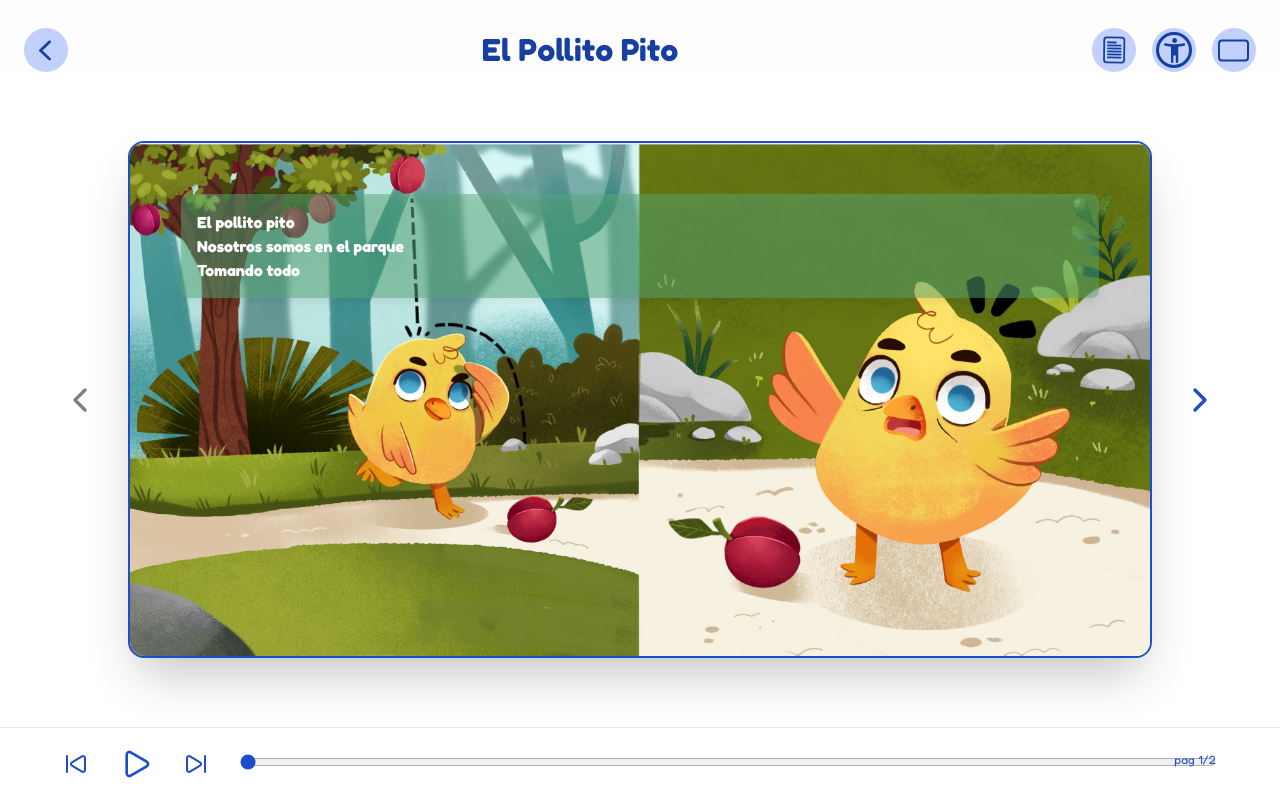
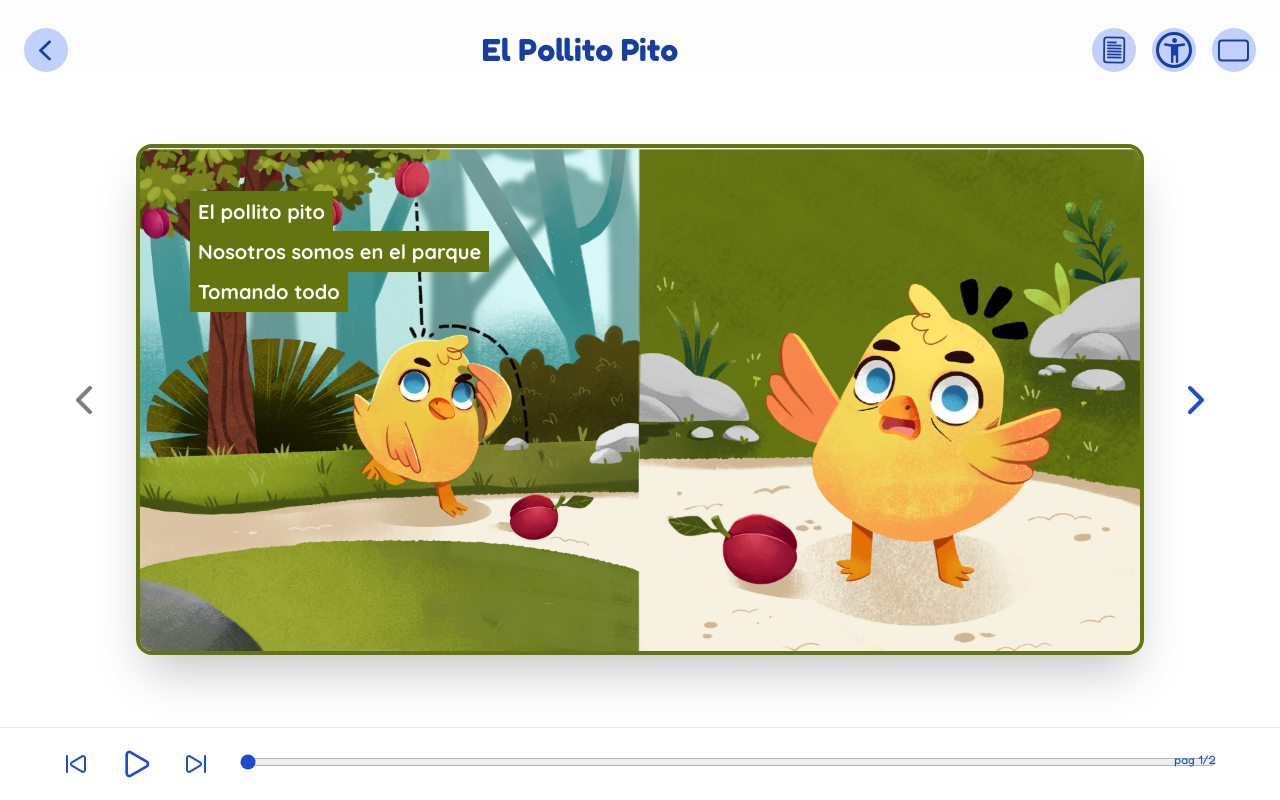
Before and after one commit to criseulises/unicef-books, a Next.js app: page /books/el-pollito-pito/reading in a window 1280 px wide. Built offline with nearby package versions, Linux system fonts and the light colour scheme.

Commit message:
reader ready

```diff
--- a/src/app/books/el-pollito-pito/reading/page.tsx
+++ b/src/app/books/el-pollito-pito/reading/page.tsx
@@ -11,12 +11,16 @@ export default function ReadingPage() {
          imageUrl: "/images/pollito/pagina1.jpg",
          text: "El pollito pito\nNosotros somos en el parque\nTomando todo",
          textPosition: { top: "10%", left: "5%" },
+         textBgColor: '#647411', // el color deseado
+
       },
       {
          id: 2,
          imageUrl: "/images/pollito/pagina2.jpg",
          text: "El pollito Pito encontró una fruta deliciosa",
          textPosition: { top: "15%", left: "10%" },
+         textBgColor: '#647411)', // el color deseado
+
       },
    ];
 
--- a/src/components/BookReader.tsx
+++ b/src/components/BookReader.tsx
@@ -1,12 +1,14 @@
 "use client"
 import { useState } from 'react'
 import { ChevronLeftIcon, ChevronRightIcon } from 'lucide-react'
+import Image from 'next/image'
 
 export interface BookPage {
   id: number
   imageUrl: string
   text: string
   textPosition?: Partial<Record<'top'|'left'|'right'|'bottom', string>>
+  textBgColor?: string  // color de fondo del texto que proviene de la página
 }
 
 export default function BookReader({
@@ -24,6 +26,9 @@ export default function BookReader({
     onChangePage(idx)
   }
 
+  const page = pages[current]
+  const bgColor = page.textBgColor || 'rgba(0,0,0,0.5)'
+
   return (
     <div className="flex-1 flex items-center justify-center bg-background p-8">
       {/* Flecha anterior sin círculo */}
@@ -36,29 +41,44 @@ export default function BookReader({
             : 'text-primary-600 hover:text-primary-700'
         }`}
       >
-        <ChevronLeftIcon className="w-10 h-10 mx-5" />
+        <ChevronLeftIcon className="w-12 h-12 mx-5" />
       </button>
 
       {/* Contenedor del libro */}
-      <div className="relative w-full max-w-6xl rounded-2xl overflow-hidden shadow-2xl border-2 border-primary-600">
-        <img
-          src={pages[current].imageUrl}
+      <div className="relative w-full max-w-6xl rounded-2xl overflow-hidden shadow-2xl border-4 border-[#647411]">
+        <Image
+          src={page.imageUrl}
           alt={`Página ${current + 1}`}
+          width={1500} // ajusta según tu imagen
+          height={754} // ajusta según tu imagen
           className="w-full object-cover"
+          priority={true}
         />
+
         {/* Texto sobre la imagen */}
         <div
-          className="absolute text-white font-bold drop-shadow-lg"
+          className="absolute"
           style={{
-            top: pages[current].textPosition?.top ?? '10%',
-            left: pages[current].textPosition?.left ?? '5%',
-            right: pages[current].textPosition?.right ?? '5%',
-            bottom: pages[current].textPosition?.bottom ?? 'auto',
+            top: page.textPosition?.top ?? '10%',
+            left: page.textPosition?.left ?? '5%',
+            right: page.textPosition?.right ?? '5%',
+            bottom: page.textPosition?.bottom ?? 'auto',
           }}
         >
-          <div className="bg-secondary-600 bg-opacity-50 rounded-lg p-4 backdrop-blur-sm">
-            {pages[current].text.split('\n').map((l, i) => (
-              <p key={i}>{l}</p>
+          <div className="space-y-3">
+            {page.text.split('\n').map((line, i) => (
+              <div key={i}>
+                <span
+                  className="font-quicksand text-white font-semibold text-lg md:text-xl px-2 py-2"
+                  style={{
+                    backgroundColor: bgColor,
+                    boxDecorationBreak: 'clone',
+                    WebkitBoxDecorationBreak: 'clone'
+                  }}
+                >
+                  {line}
+                </span>
+              </div>
             ))}
           </div>
         </div>
@@ -74,7 +94,7 @@ export default function BookReader({
             : 'text-primary-600 hover:text-primary-700'
         }`}
       >
-        <ChevronRightIcon className="w-10 h-10 mx-5" />
+        <ChevronRightIcon className="w-12 h-12 mx-5" />
       </button>
     </div>
   )
```
